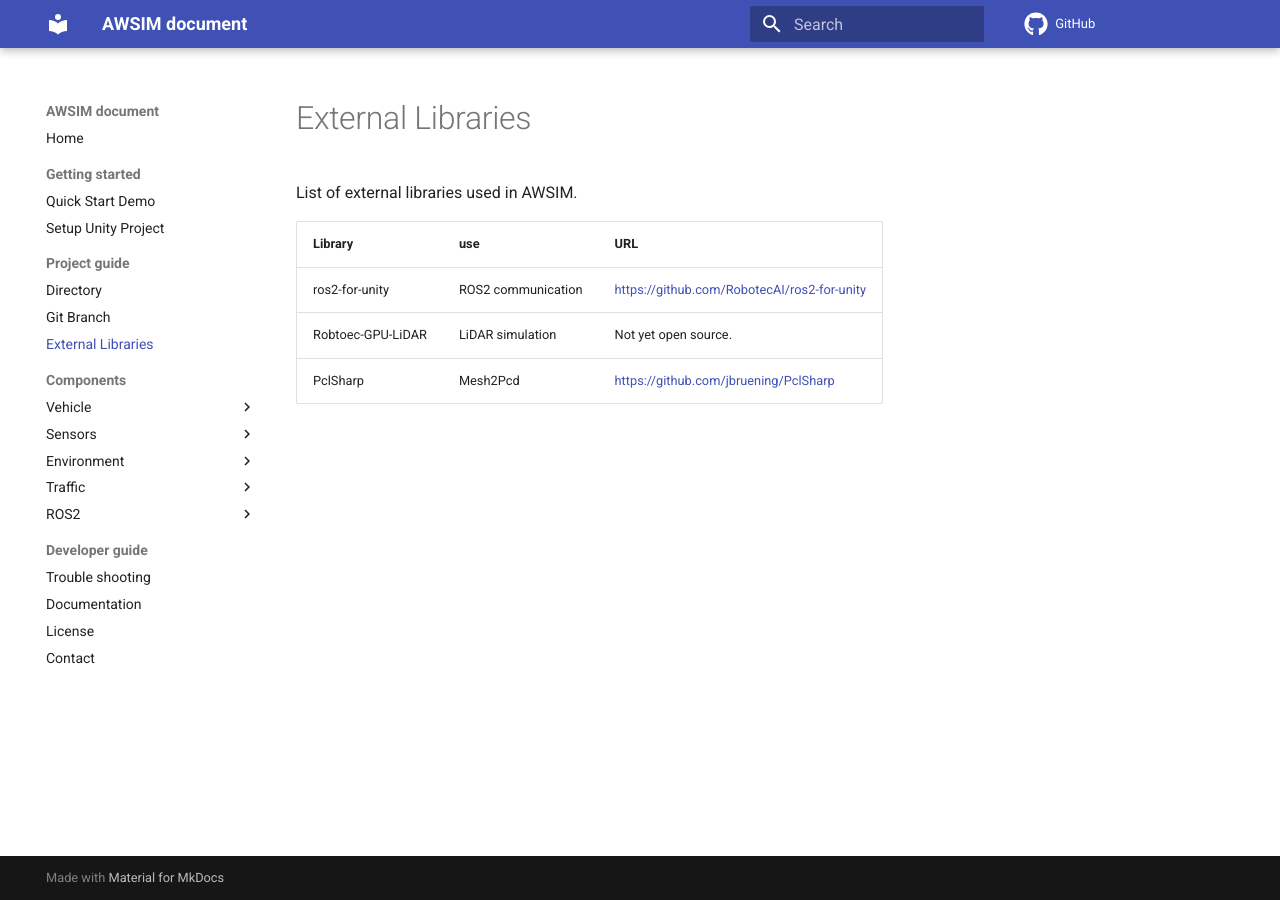
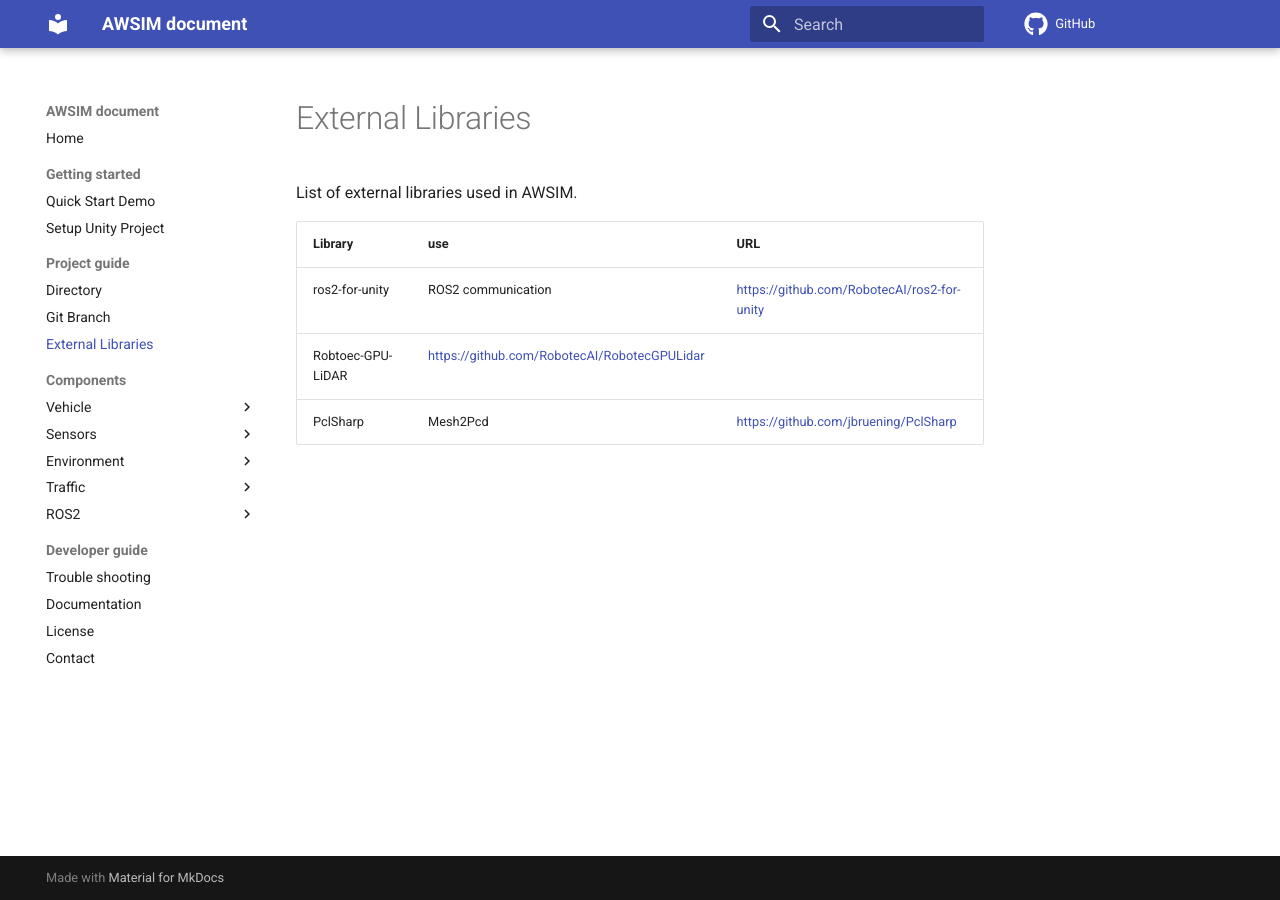
Before and after one commit to OptiVerse-Technology-Ltd/AWSIM, an MkDocs documentation site: the page built from docs/ProjectGuide/ExternalLibraries/index.md, in a window 1280 px wide. Built offline with MkDocs 1.6.1 and Material for MkDocs 9.7.7, drawn with Linux system fonts in a browser that asks for light colours; comment, search, counter and statistics services are not loaded.

Commit message:
update docs

```diff
--- a/docs/ProjectGuide/ExternalLibraries/index.md
+++ b/docs/ProjectGuide/ExternalLibraries/index.md
@@ -5,5 +5,5 @@ List of external libraries used in AWSIM.
 |Library|use|URL|
 |:--|:--|:--|
 |ros2-for-unity|ROS2 communication|[https://github.com/RobotecAI/ros2-for-unity](https://github.com/RobotecAI/ros2-for-unity)|
-|Robtoec-GPU-LiDAR|LiDAR simulation|Not yet open source.|
+|Robtoec-GPU-LiDAR|[https://github.com/RobotecAI/RobotecGPULidar](https://github.com/RobotecAI/RobotecGPULidar)|
 |PclSharp|Mesh2Pcd|[https://github.com/jbruening/PclSharp](https://github.com/jbruening/PclSharp)|
```
